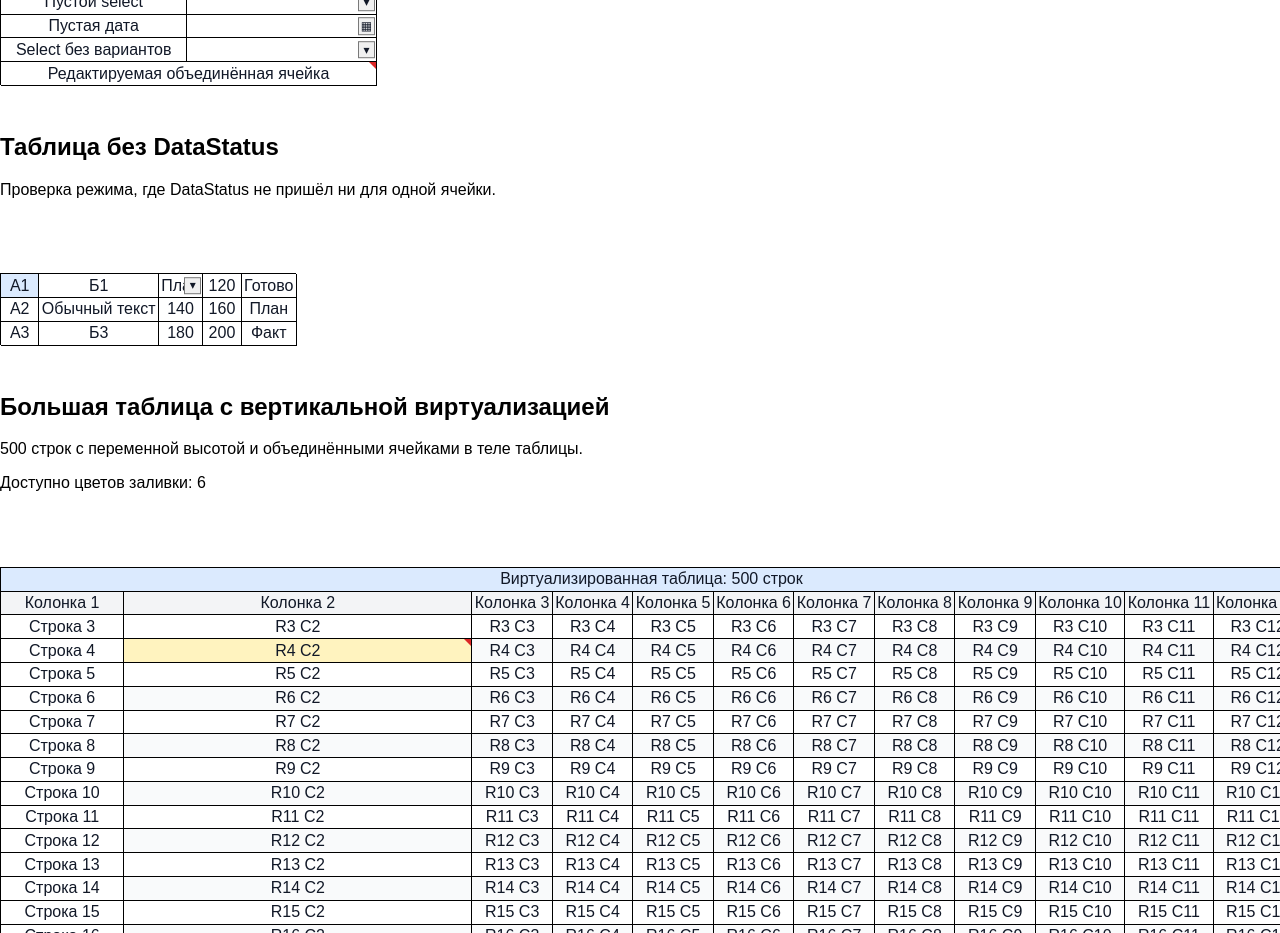
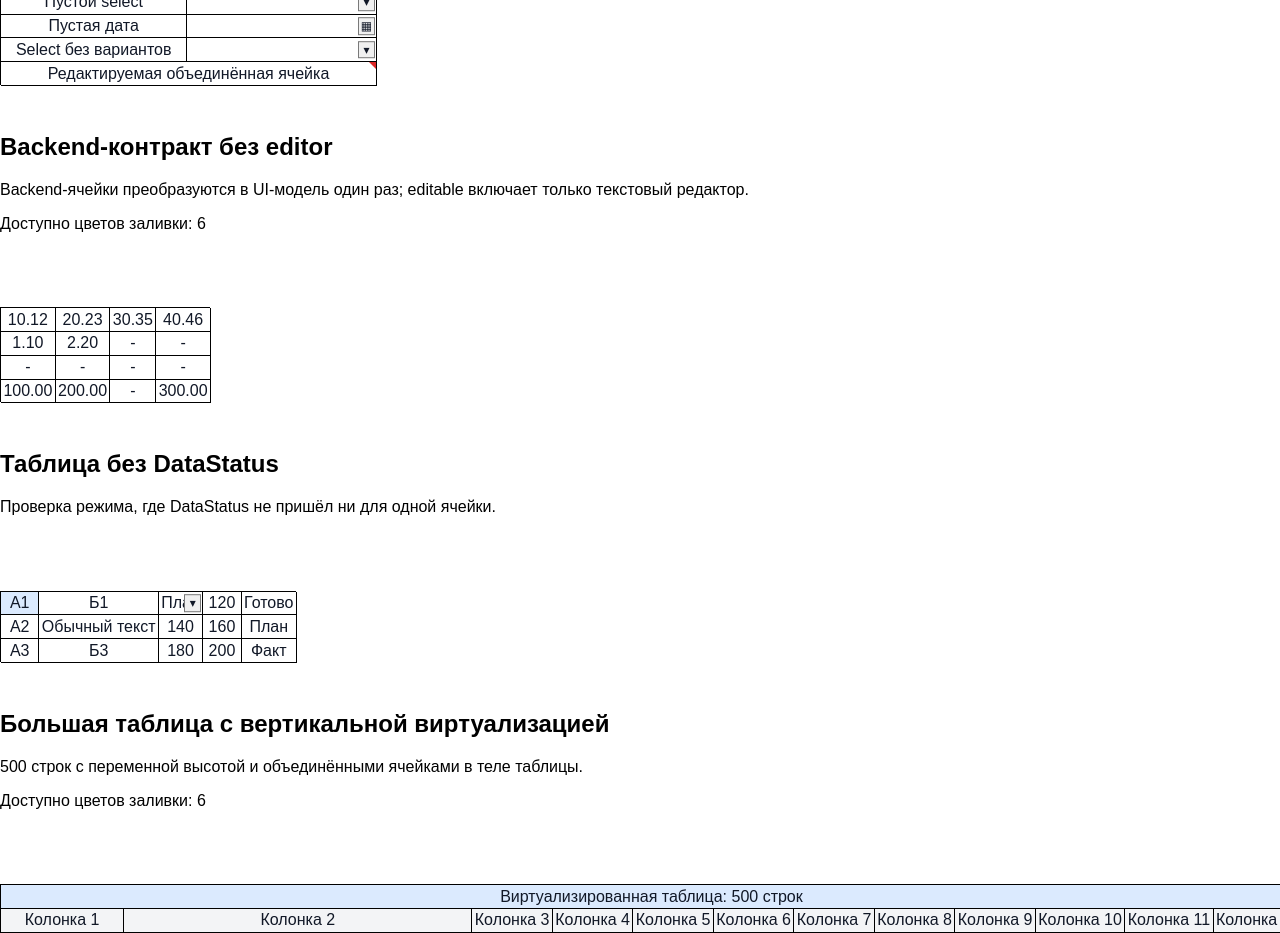
Before and after one commit to warlok38/table-like-excel, a Next.js app: page / in a window 1280 px wide. Shown: the part 1160-2093 px from the top of the page. Built offline with nearby package versions, Linux system fonts and the light colour scheme.

Commit message:
chore: mapBackendTableData

```diff
--- a/src/app/page.tsx
+++ b/src/app/page.tsx
@@ -1,6 +1,7 @@
 import { TableDemoClient } from './table-demo-client'
 import {
   availableBackgroundColorsMock,
+  mappedBackendTableDataMock,
   editorModelDataMock,
   noDataStatusTableMock,
   tableDataMock,
@@ -22,6 +23,12 @@ export default function Home() {
         availableBackgroundColors={availableBackgroundColorsMock}
       />
       <TableDemoClient
+        title="Backend-контракт без editor"
+        description="Backend-ячейки преобразуются в UI-модель один раз; editable включает только текстовый редактор."
+        data={mappedBackendTableDataMock}
+        availableBackgroundColors={availableBackgroundColorsMock}
+      />
+      <TableDemoClient
         title="Таблица без DataStatus"
         description="Проверка режима, где DataStatus не пришёл ни для одной ячейки."
         data={noDataStatusTableMock}
--- /dev/null
+++ b/src/integrations/table/backend-table-data.ts
@@ -0,0 +1,77 @@
+import type { CellTable } from '@/components/Table'
+
+export type BackendFiltersCell = Record<string, string | number | boolean | null | undefined>
+
+export type BackendDataStatus = {
+  data_statuses_tech_id?: string
+  background?: Array<{
+    alias: string | null
+    value: string | null
+    tech_id: string | null
+  }> | null
+  note?: {
+    alias: string
+    value: string
+  } | null
+}
+
+export type BackendValSettings = {
+  table_name: string | null
+  val_field_name: string | null
+  json_attrib_name: string | null
+  fk_table_name: string | null
+  fk_field_name: string | null
+}
+
+export type BackendTableCell = {
+  label: string | null
+  data: {
+    col: number
+    row: number
+    colspan: number
+    rowspan: number
+    color?: string | null
+    field?: string | null
+    comments_id?: string | null
+    parameter_id?: string | null
+    catalogs_id?: string | null
+    interval?: string | null
+    time_format?: string | null
+    timestamp?: string | null
+    change_mode?: string | null
+    editable?: boolean | null
+    changed?: boolean
+    filters?: BackendFiltersCell | null
+    val_settings?: BackendValSettings
+    tdata_id?: string | null
+    shift_approved?: boolean
+    production_date?: string | null
+    event_datetime?: string | null
+    repeat_rec?: boolean
+    rounding?: number | null
+    production_period?: unknown[] | null
+    properties_journal_tech_id?: string | null
+    vector?: unknown | null
+  }
+  formatted_value: number | string | null
+  chart_data?: unknown | null
+  chart_svg?: string | null
+  vector_meta?: unknown | null
+  data_status: BackendDataStatus | null
+}
+
+export function mapBackendTableData(rows: BackendTableCell[][]): CellTable[][] {
+  return rows.map((row) => row.map(mapBackendTableCell))
+}
+
+function mapBackendTableCell(backendCell: BackendTableCell): CellTable {
+  return {
+    ...backendCell,
+    data: {
+      ...backendCell.data,
+      field: 'text',
+      editor: backendCell.data.editable === true ? { type: 'text' } : null
+    },
+    value: backendCell.label
+  }
+}
--- /dev/null
+++ b/src/mocks/table/backend-table-data.ts
@@ -0,0 +1,283 @@
+import {
+  mapBackendTableData,
+  type BackendTableCell,
+  type BackendValSettings
+} from '@/integrations/table/backend-table-data'
+
+const demoFilters = {
+  plan_types_tech_id: 'plan-type-demo',
+  aggregation_levels_tech_id: 'aggregation-level-demo',
+  shifts_tech_id: 'shift-demo',
+  shift_parts_tech_id: 'shift-part-demo',
+  aggregation_rules_tech_id: 'aggregation-rule-demo',
+  periods_tech_id: null
+}
+
+const alternateDemoFilters = {
+  ...demoFilters,
+  aggregation_rules_tech_id: 'aggregation-rule-alternate-demo'
+}
+
+const demoValSettings: BackendValSettings = {
+  table_name: null,
+  val_field_name: null,
+  json_attrib_name: null,
+  fk_table_name: null,
+  fk_field_name: null
+}
+
+type BackendCellMockOptions = {
+  row: number
+  col: number
+  label: string
+  formattedValue: string
+  editable: boolean
+  parameterId: string
+  tdataId: string | null
+  changeMode: string | null
+  dataStatus: BackendTableCell['data_status']
+  useAlternateFilters?: boolean
+}
+
+function makeBackendCellMock({
+  row,
+  col,
+  label,
+  formattedValue,
+  editable,
+  parameterId,
+  tdataId,
+  changeMode,
+  dataStatus,
+  useAlternateFilters = false
+}: BackendCellMockOptions): BackendTableCell {
+  return {
+    label,
+    data: {
+      col,
+      row,
+      colspan: 1,
+      rowspan: 1,
+      color: null,
+      field: 'parameter',
+      comments_id: null,
+      parameter_id: parameterId,
+      catalogs_id: null,
+      interval: null,
+      time_format: null,
+      timestamp: '2025-01-14T20:00:00+07:00',
+      change_mode: changeMode,
+      editable,
+      changed: false,
+      filters: useAlternateFilters ? alternateDemoFilters : demoFilters,
+      val_settings: demoValSettings,
+      tdata_id: tdataId,
+      shift_approved: true,
+      production_date: '2025-01-15',
+      event_datetime: '2025-01-14T20:00:00+07:00',
+      repeat_rec: false,
+      rounding: null,
+      production_period: null,
+      properties_journal_tech_id: null,
+      vector: null
+    },
+    formatted_value: formattedValue,
+    chart_data: null,
+    chart_svg: null,
+    vector_meta: null,
+    data_status: dataStatus
+  }
+}
+
+export const backendTableDataMock: BackendTableCell[][] = [
+  [
+    makeBackendCellMock({
+      row: 1,
+      col: 1,
+      label: '10.123456789',
+      formattedValue: '10.12',
+      editable: false,
+      parameterId: 'parameter-demo-01',
+      tdataId: 'tdata-demo-01',
+      changeMode: 'source',
+      dataStatus: null
+    }),
+    makeBackendCellMock({
+      row: 1,
+      col: 2,
+      label: '20.234567891',
+      formattedValue: '20.23',
+      editable: false,
+      parameterId: 'parameter-demo-02',
+      tdataId: 'tdata-demo-02',
+      changeMode: 'source',
+      dataStatus: { note: null }
+    }),
+    makeBackendCellMock({
+      row: 1,
+      col: 3,
+      label: '30.345678912',
+      formattedValue: '30.35',
+      editable: false,
+      parameterId: 'parameter-demo-03',
+      tdataId: 'tdata-demo-03',
+      changeMode: 'source',
+      dataStatus: { background: null }
+    }),
+    makeBackendCellMock({
+      row: 1,
+      col: 4,
+      label: '40.456789123',
+      formattedValue: '40.46',
+      editable: false,
+      parameterId: 'parameter-demo-04',
+      tdataId: 'tdata-demo-04',
+      changeMode: 'source',
+      dataStatus: { background: null, note: null }
+    })
+  ],
+  [
+    makeBackendCellMock({
+      row: 2,
+      col: 1,
+      label: '1.1',
+      formattedValue: '1.10',
+      editable: true,
+      parameterId: 'parameter-demo-05',
+      tdataId: 'tdata-demo-05',
+      changeMode: 'source',
+      dataStatus: { background: null, note: null }
+    }),
+    makeBackendCellMock({
+      row: 2,
+      col: 2,
+      label: '2.2',
+      formattedValue: '2.20',
+      editable: true,
+      parameterId: 'parameter-demo-06',
+      tdataId: 'tdata-demo-06',
+      changeMode: 'source',
+      dataStatus: { background: null, note: null }
+    }),
+    makeBackendCellMock({
+      row: 2,
+      col: 3,
+      label: '-',
+      formattedValue: '-',
+      editable: true,
+      parameterId: 'parameter-demo-07',
+      tdataId: null,
+      changeMode: 'source',
+      dataStatus: { background: null, note: null }
+    }),
+    makeBackendCellMock({
+      row: 2,
+      col: 4,
+      label: '-',
+      formattedValue: '-',
+      editable: true,
+      parameterId: 'parameter-demo-08',
+      tdataId: null,
+      changeMode: 'source',
+      dataStatus: { background: null, note: null }
+    })
+  ],
+  [
+    makeBackendCellMock({
+      row: 3,
+      col: 1,
+      label: '-',
+      formattedValue: '-',
+      editable: true,
+      parameterId: 'parameter-demo-09',
+      tdataId: null,
+      changeMode: null,
+      dataStatus: { background: null, note: null },
+      useAlternateFilters: true
+    }),
+    makeBackendCellMock({
+      row: 3,
+      col: 2,
+      label: '-',
+      formattedValue: '-',
+      editable: true,
+      parameterId: 'parameter-demo-10',
+      tdataId: null,
+      changeMode: null,
+      dataStatus: { background: null, note: null },
+      useAlternateFilters: true
+    }),
+    makeBackendCellMock({
+      row: 3,
+      col: 3,
+      label: '-',
+      formattedValue: '-',
+      editable: true,
+      parameterId: 'parameter-demo-11',
+      tdataId: null,
+      changeMode: null,
+      dataStatus: { background: null, note: null },
+      useAlternateFilters: true
+    }),
+    makeBackendCellMock({
+      row: 3,
+      col: 4,
+      label: '-',
+      formattedValue: '-',
+      editable: true,
+      parameterId: 'parameter-demo-12',
+      tdataId: null,
+      changeMode: null,
+      dataStatus: { background: null, note: null },
+      useAlternateFilters: true
+    })
+  ],
+  [
+    makeBackendCellMock({
+      row: 4,
+      col: 1,
+      label: '100.0',
+      formattedValue: '100.00',
+      editable: true,
+      parameterId: 'parameter-demo-13',
+      tdataId: 'tdata-demo-13',
+      changeMode: 'manual',
+      dataStatus: { background: null, note: null }
+    }),
+    makeBackendCellMock({
+      row: 4,
+      col: 2,
+      label: '200.0',
+      formattedValue: '200.00',
+      editable: true,
+      parameterId: 'parameter-demo-14',
+      tdataId: 'tdata-demo-14',
+      changeMode: 'manual',
+      dataStatus: { background: null, note: null }
+    }),
+    makeBackendCellMock({
+      row: 4,
+      col: 3,
+      label: '-',
+      formattedValue: '-',
+      editable: true,
+      parameterId: 'parameter-demo-15',
+      tdataId: null,
+      changeMode: 'manual',
+      dataStatus: { background: null, note: null }
+    }),
+    makeBackendCellMock({
+      row: 4,
+      col: 4,
+      label: '300.0',
+      formattedValue: '300.00',
+      editable: true,
+      parameterId: 'parameter-demo-16',
+      tdataId: 'tdata-demo-16',
+      changeMode: 'manual',
+      dataStatus: { background: null, note: null }
+    })
+  ]
+]
+
+export const mappedBackendTableDataMock = mapBackendTableData(backendTableDataMock)
--- a/src/mocks/table/index.ts
+++ b/src/mocks/table/index.ts
@@ -1,4 +1,5 @@
 export { availableBackgroundColorsMock } from './background-colors'
+export { backendTableDataMock, mappedBackendTableDataMock } from './backend-table-data'
 export { editorModelDataMock } from './editor-model-data'
 export { noDataStatusTableMock } from './no-data-status-table'
 export { tableDataMock } from './table-data'
```
